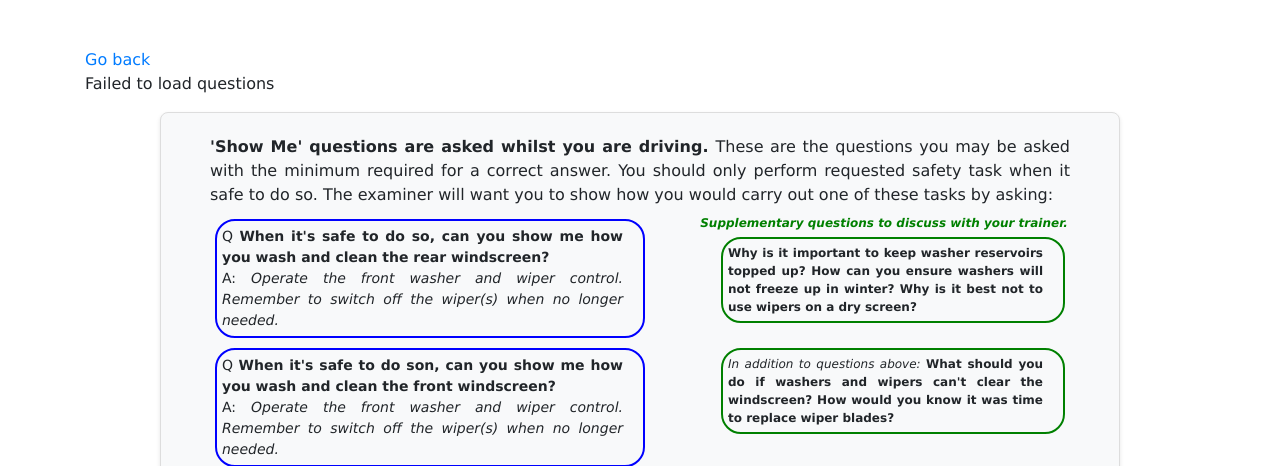
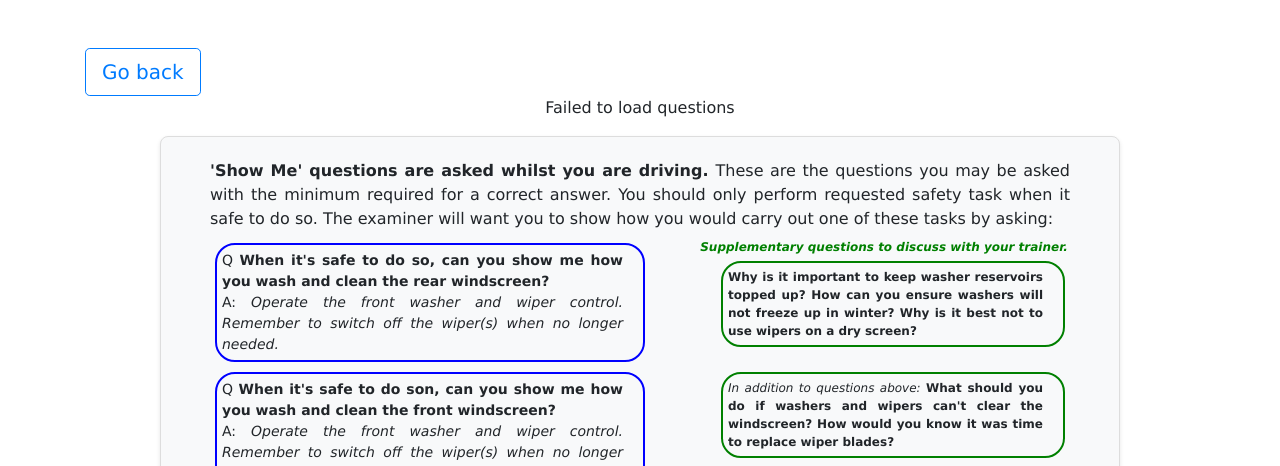
Before and after one commit to 0ClaytonBigsby0/questions, a Django app: page /showme/ in a window 1280 px wide. Shown: the part 70-536 px from the top of the page. Run offline with Django 5.2, Linux system fonts and the light colour scheme; data comes from the database, SQL or seed files in the repository; some libraries are stand-ins or nearby versions.

Commit message:
Replacement of buttons

```diff
--- a/showme/templates/showme/showme.html
+++ b/showme/templates/showme/showme.html
@@ -5,9 +5,9 @@
 {% endblock %}
 
 {% block content %}
-    <a href="{% url 'landing_page' %}">Go back</a>
+    <a href="{% url 'landing_page' %}" class="btn btn-outline-primary btn-lg mr-3">Go back</a>
 
-    <div id="questions-container">
+    <div id="questions-container" class="text-center">
         <p>Loading questions...</p>
     </div>
 
--- a/tellme/templates/tellme/tellme.html
+++ b/tellme/templates/tellme/tellme.html
@@ -5,8 +5,11 @@
 {% endblock %}
 
 {% block content %}
-    <a href="{% url 'tell_me2' %}">Go to Page 2</a>
+
     <div class="custom-container">
+        <div class="text-right">
+            <a href="{% url 'tell_me2' %}" class="btn btn-outline-primary btn-lg mr-3">Go to Page 2</a>
+        </div>
         <div class="content">
             <b>'Tell Me' questions are asked at the start of your test, before you start driving.</b> You will be asked to explain how you'd carry out a safety task. These are the questions you may be asked with the minimum required for a correct answer.<br><br>
         </div>
--- a/tellme/templates/tellme/tellme2.html
+++ b/tellme/templates/tellme/tellme2.html
@@ -5,8 +5,10 @@
 {% endblock %}
 
 {% block content %}
-    <a href="{% url 'tell_me' %}">Go to Page 1</a>
     <div class="custom-container">
+        <div class="text-left">
+            <a href="{% url 'tell_me' %}" class="btn btn-outline-primary btn-lg mr-3">Go to Page 1</a>
+        </div>
         <div class="content">
             <div class="tellme-question">
                 Q <b>Tell me how you'd switch on the rear for light(s) and explain when you'd use it/them. You don't need to exit the vehicle.<br></b>
```
Also changed, not shown: templates/landing_page.html (+8 -5 lines).
